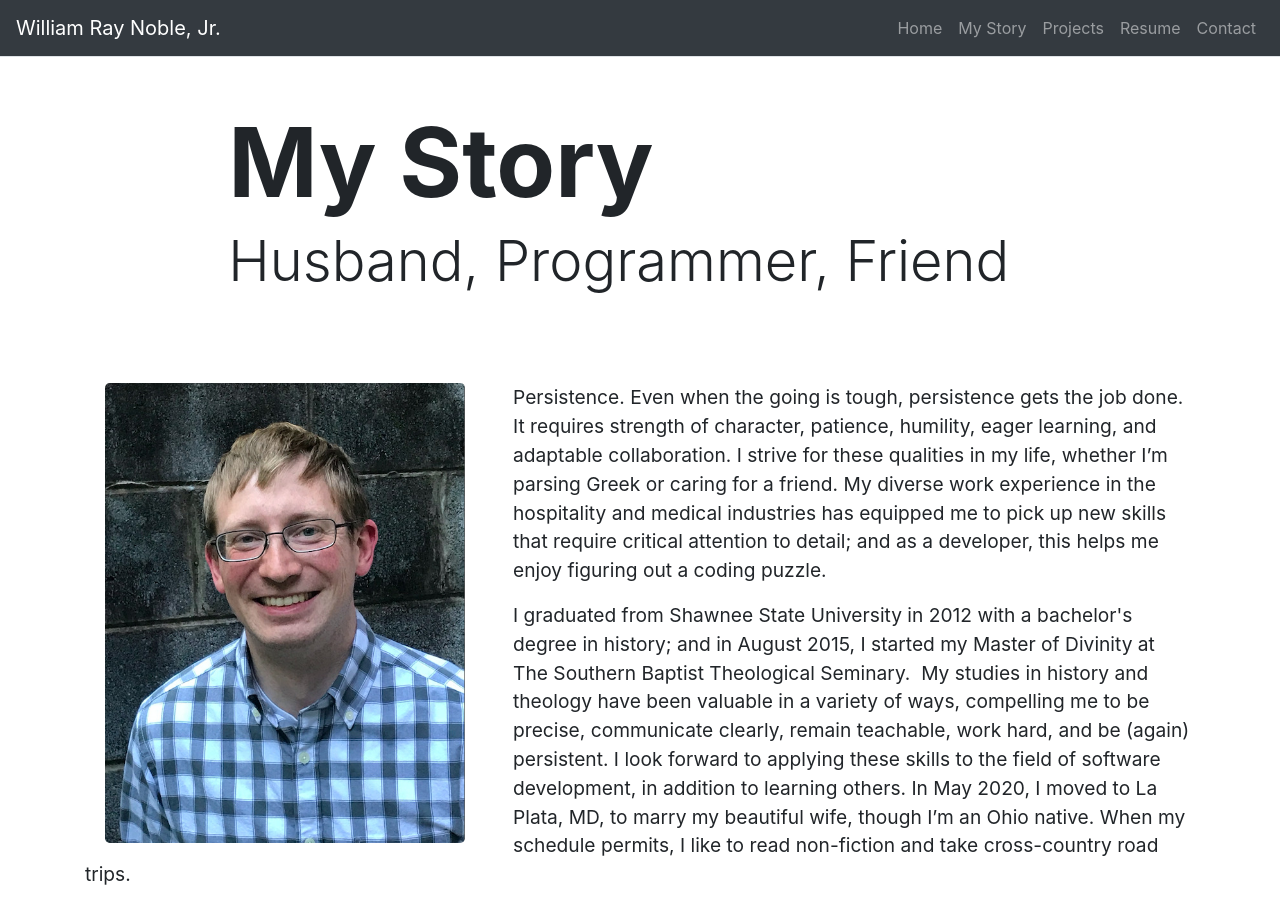
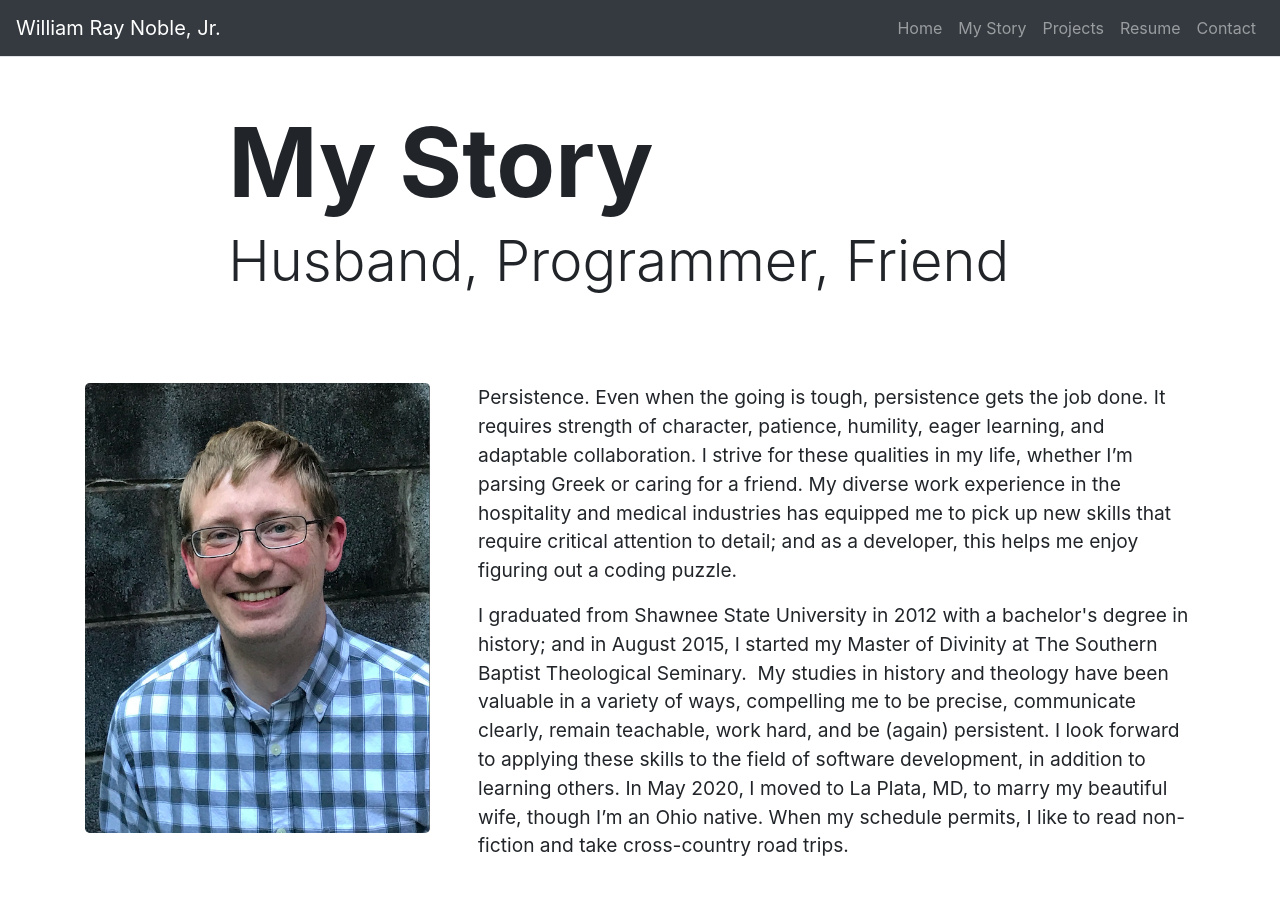
Before and after one commit to WRNoble/Portfolio-React, a React (Create React App) app: page /about in a window 1280 px wide. After the commit the page ends 876 px from the top, so only its background shows below. Built offline with nearby package versions, Linux system fonts and the light colour scheme.

Commit message:
fixed image bug on about page

```diff
--- a/src/components/Content.js
+++ b/src/components/Content.js
@@ -9,8 +9,8 @@ function Content() {
         <div>
           <img
             src={PicRay}
-            height="460"
-            width="360"
+            height="450"
+            width="345"
             className="float-left mr-5 rounded-lg picture"
             alt="William Ray Noble Jr."
           />
--- a/src/index.css
+++ b/src/index.css
@@ -67,10 +67,3 @@ code {
   color: white;
   background-color: black;
 }
-
-@media screen and (min-width: 800px) {
-  .picture {
-    left: 0;
-    margin-left: 20px;
-  }
-}
```
